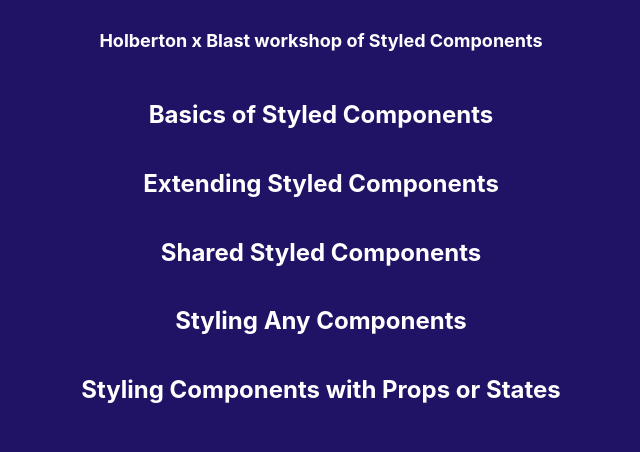
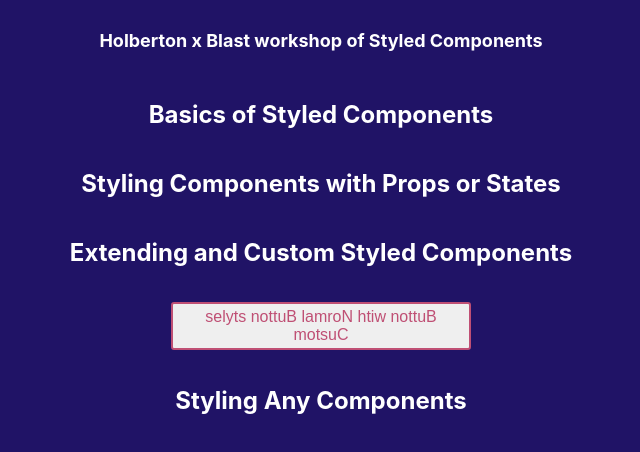
Before and after one commit to Miguel22247/workshops-hbtn, a React (Create React App) app: page / in a window 1280 px wide. Shown: the top 452 px of the page, without its empty margins (319-959 px from the left). Built offline with nearby package versions, Linux system fonts and the light colour scheme.

Commit message:
rework codebase

```diff
--- a/src/App-styles.js
+++ b/src/App-styles.js
@@ -15,7 +15,9 @@
 
 export const Wrapper = styled.section`
   display: flex;
+  flex-direction: column;
   justify-content: center;
+  align-items: center;
 `;
 
 export const Subtitle = styled.h2`
--- a/src/App.jsx
+++ b/src/App.jsx
@@ -6,7 +6,9 @@
 import { StylingAnything } from "./components/styling-any-component";
 import { StylingWithPropsAndStates } from "./components/with-props";
 
+
 function App() {
+
   return (
     <>
       <Header>
@@ -17,20 +19,18 @@
         <BasicComponent />
       </S.Wrapper>
       <S.Wrapper>
-        <S.Subtitle>Extending Styled Components</S.Subtitle>
-        <ExtendingStyling />
+        <S.Subtitle>Styling Components with Props or States</S.Subtitle>
+        <StylingWithPropsAndStates />
       </S.Wrapper>
       <S.Wrapper>
-        <S.Subtitle>Shared Styled Components</S.Subtitle>
+        <S.Subtitle>Extending and Custom Styled Components</S.Subtitle>
+        <ExtendingStyling />
       </S.Wrapper>
       <S.Wrapper>
         <S.Subtitle>Styling Any Components</S.Subtitle>
         <StylingAnything />
       </S.Wrapper>
-      <S.Wrapper>
-        <S.Subtitle>Styling Components with Props or States</S.Subtitle>
-        <StylingWithPropsAndStates />
-      </S.Wrapper>
+
       {/* // TODO: Show how to import components from a JS file using both methods */}
     </>
   );
--- /dev/null
+++ b/src/components/animations/index.jsx
@@ -0,0 +1,6 @@
+import React from 'react';
+import styled from 'styled-components';
+
+export const AnimationsShow = () => {
+    return <div>&lt; 💅🏾 &gt;</div>
+}
--- a/src/components/extending-styles/index.jsx
+++ b/src/components/extending-styles/index.jsx
@@ -1,6 +1,19 @@
 import React from "react";
 import styled from "styled-components";
+import { NormalButton } from "../global/Button";
+
+const WhiteButton = styled(NormalButton)`
+`;
 
 export const ExtendingStyling = () => {
-  return <></>;
+  const ReversedButton = (props) => (
+    <NormalButton {...props} children={props.children.split("").reverse()} />
+  );
+  return (
+    <>
+      <WhiteButton as={ReversedButton}>
+        Custom Button with Normal Button styles
+      </WhiteButton>
+    </>
+  );
 };
--- /dev/null
+++ b/src/components/global/Button.jsx
@@ -0,0 +1,40 @@
+import styled from "styled-components";
+
+export const Button100Customizable = styled.button`
+  width: ${(props) => (props.width ? props.width : "auto")};
+  height: ${(props) => (props.height ? props.height : "31px")};
+  padding-left: ${(props) => (props.paddingLeft ? props.paddingLeft : "16px")};
+  padding-right: ${(props) =>
+    props.paddingRight ? props.paddingRight : "16px"};
+  border: ${(props) => (props.border ? props.border : "none")};
+  border-radius: ${(props) =>
+    props.borderRadius ? props.borderRadius : "8px"};
+  color: ${(props) => (props.color ? props.color : "#fff")};
+  font-size: ${(props) => (props.fontSize ? props.fontSize : "12px")};
+  line-height: ${(props) => (props.lineHeight ? props.lineHeight : "28px")};
+  background: ${(props) =>
+    !props.background
+      ? "linear-gradient(141.97deg, #1DC5EC -117.24%, #AA57FF 92.36%)"
+      : props.background};
+  opacity: ${(props) => (props.disabled ? "0.5" : "1")};
+  cursor: ${(props) => (props.disabled ? "default" : "pointer")};
+  display: flex;
+  align-items: center;
+  justify-content: center;
+  margin: ${(props) => (props.margin ? props.margin : "0px")};
+  gap: ${(props) => (props.gap ? props.gap : "0px")};
+  &:hover {
+    ${(props) => ({ ...props.hoverStyles })};
+  }
+`;
+
+export const NormalButton = styled.button`
+  width: 300px;
+  color: #bf4f74;
+  font-size: 1em;
+  margin: 1em;
+  padding: 0.25em 1em;
+  border: 2px solid #bf4f74;
+  border-radius: 3px;
+  display: block;
+`;
--- /dev/null
+++ b/src/components/global/Link.jsx
@@ -0,0 +1,6 @@
+import React from "react";
+
+// here we can use reactDom Link also
+export const CustomLink = ({ url, children }) => (
+  <a href={url}>{children}</a>
+);
```
Also changed, not shown: src/components/shared-components/index.jsx (deleted).
